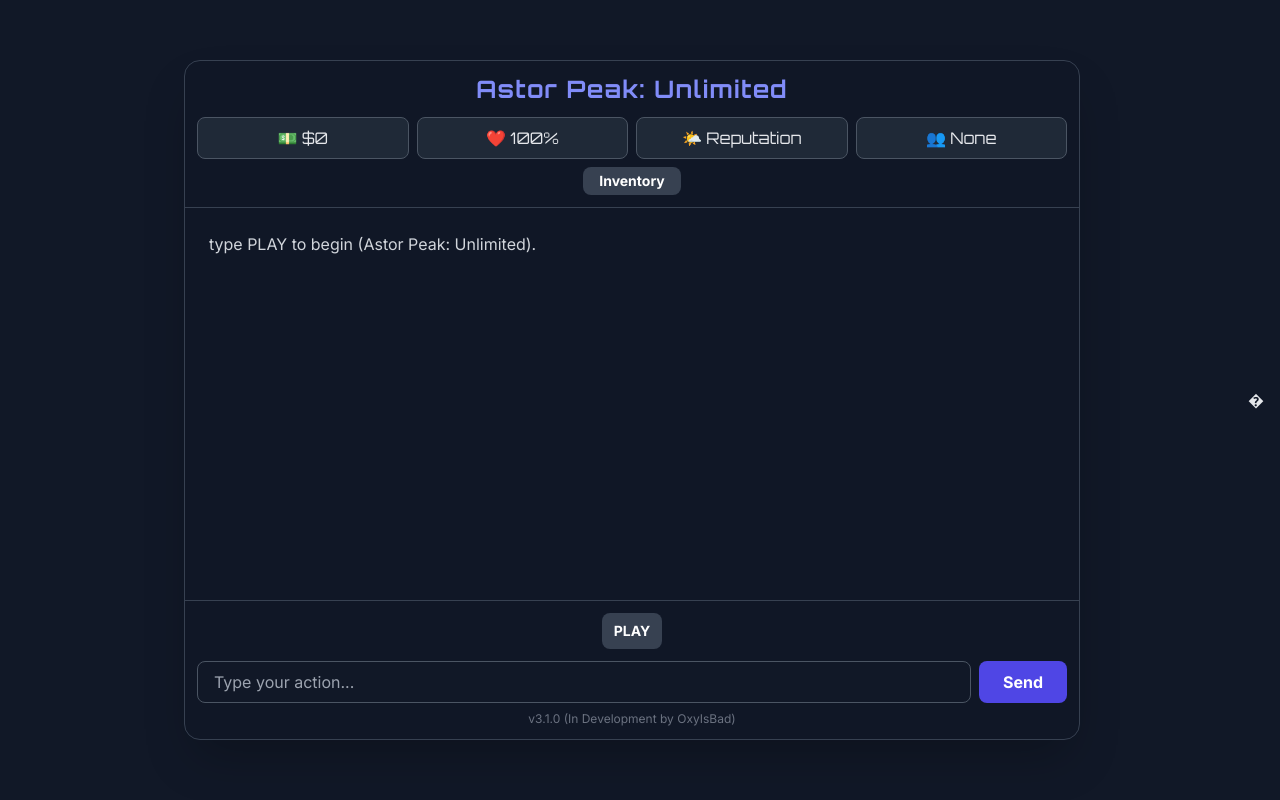
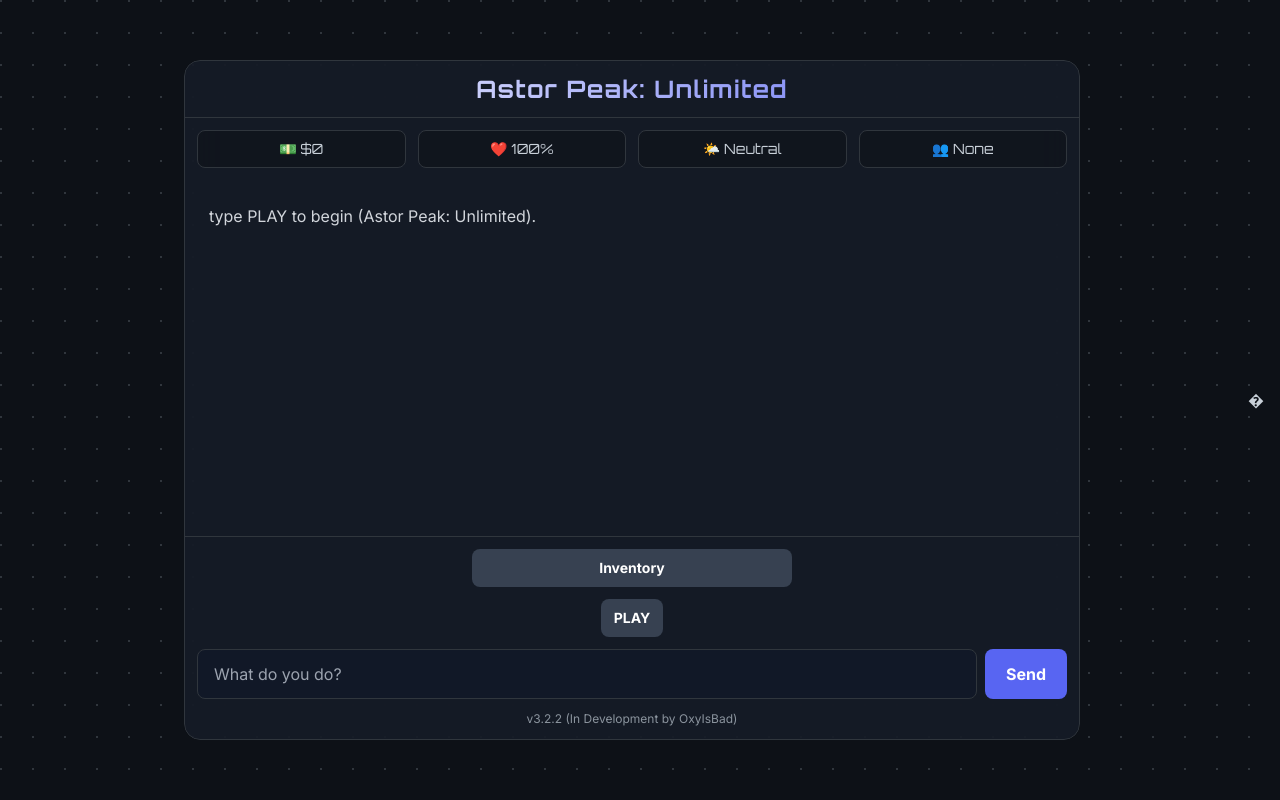
Before and after one commit to oxyisbad222/AstorPeak, a website: page index.html in a window 1280 px wide. Drawn offline with nearby package versions, Linux system fonts and the light colour scheme.

Commit message:
Update index.html

```diff
--- a/index.html
+++ b/index.html
@@ -7,92 +7,133 @@
     <script src="https://cdn.tailwindcss.com"></script>
     <link href="https://fonts.googleapis.com/css2?family=Inter:wght@400;500;700&family=Orbitron:wght@400;700&display=swap" rel="stylesheet">
     <style>
+        :root {
+            --bg-color: #0d1117;
+            --container-bg: rgba(23, 29, 40, 0.85);
+            --border-color: #30363d;
+            --primary-accent: #5865F2; /* A nice indigo/blurple */
+            --primary-accent-hover: #4752C4;
+            --text-primary: #c9d1d9;
+            --text-secondary: #8b949e;
+            --font-main: 'Inter', sans-serif;
+            --font-display: 'Orbitron', sans-serif;
+        }
+
         body {
-            font-family: 'Inter', sans-serif;
-            background-color: #111827;
-            color: #E5E7EB;
+            font-family: var(--font-main);
+            background-color: var(--bg-color);
+            background-image: radial-gradient(circle at 1px 1px, #30363d 1px, transparent 0);
+            background-size: 2rem 2rem;
+            color: var(--text-primary);
         }
+
         #game-container {
-            backdrop-filter: blur(10px);
-            -webkit-backdrop-filter: blur(10px);
-            background: rgba(17, 24, 39, 0.85);
-            display: flex;
-            flex-direction: column;
-            overflow: hidden;
+            backdrop-filter: blur(20px);
+            -webkit-backdrop-filter: blur(20px);
+            background: var(--container-bg);
+            border: 1px solid var(--border-color);
+            box-shadow: 0 8px 32px 0 rgba(0, 0, 0, 0.37);
         }
+
         #hud-container {
-            font-family: 'Orbitron', sans-serif;
+            font-family: var(--font-display);
         }
-        .hud-item { transition: all 0.3s ease; }
-        .hud-item:hover { transform: scale(1.05); background-color: #374151; }
-        .option-button, #inventory-button { transition: all 0.2s ease; }
+
+        .hud-item {
+            background-color: rgba(0,0,0,0.2);
+            border: 1px solid var(--border-color);
+            transition: all 0.3s ease;
+        }
+
+        .hud-item:hover {
+            transform: translateY(-2px);
+            background-color: rgba(0,0,0,0.4);
+            box-shadow: 0 0 15px rgba(88, 101, 242, 0.3);
+        }
+
+        .option-button, #inventory-button {
+            transition: all 0.2s ease;
+            border: 1px solid transparent;
+        }
+
         .option-button:hover, #inventory-button:hover {
-            background-color: #4F46E5;
             transform: translateY(-2px);
-            box-shadow: 0 4px 10px rgba(79, 70, 229, 0.4);
+            box-shadow: 0 4px 10px rgba(88, 101, 242, 0.4);
         }
+
+        #send-button {
+            background-color: var(--primary-accent);
+        }
+        #send-button:hover {
+            background-color: var(--primary-accent-hover);
+        }
+
         #game-output::-webkit-scrollbar { width: 8px; }
-        #game-output::-webkit-scrollbar-track { background: #1F2937; border-radius: 10px; }
-        #game-output::-webkit-scrollbar-thumb { background: #4F46E5; border-radius: 10px; }
-        #game-output::-webkit-scrollbar-thumb:hover { background: #6366F1; }
+        #game-output::-webkit-scrollbar-track { background: transparent; }
+        #game-output::-webkit-scrollbar-thumb { background: var(--primary-accent); border-radius: 10px; }
+        #game-output::-webkit-scrollbar-thumb:hover { background: var(--primary-accent-hover); }
+
         #modal-backdrop { transition: opacity 0.3s ease-in-out; }
         #modal-content { transition: transform 0.3s ease-in-out; }
+
         .loading-dots span {
-            animation: blink 1.4s infinite both;
-            display: inline-block;
+            animation: blink 1.4s infinite both; display: inline-block;
         }
         .loading-dots span:nth-child(2) { animation-delay: 0.2s; }
         .loading-dots span:nth-child(3) { animation-delay: 0.4s; }
-        @keyframes blink {
-            0% { opacity: 0.2; }
-            20% { opacity: 1; }
-            100% { opacity: 0.2; }
+        @keyframes blink { 0% { opacity: 0.2; } 20% { opacity: 1; } 100% { opacity: 0.2; } }
+
+        /* Safari-specific fix for backdrop-filter inside border-radius */
+        #game-container, #modal-content {
+            -webkit-mask-image: -webkit-radial-gradient(white, black);
         }
     </style>
 </head>
 <body class="flex items-center justify-center min-h-screen p-2 sm:p-4">
 
-    <div id="game-container" class="w-full max-w-4xl min-h-[90vh] sm:min-h-[85vh] h-full mx-auto rounded-2xl shadow-2xl border border-gray-700">
-        <!-- Header & HUD -->
-        <header class="p-3 border-b border-gray-700">
-            <h1 class="text-xl md:text-2xl font-bold text-center text-indigo-400 tracking-wider" style="font-family: 'Orbitron', sans-serif;">Astor Peak: Unlimited</h1>
-            <div id="hud-container" class="grid grid-cols-2 md:grid-cols-4 gap-2 text-center mt-3 text-xs sm:text-base">
-                <div class="hud-item bg-gray-800 p-2 rounded-lg border border-gray-600"><span id="hud-money">💵 $0</span></div>
-                <div class="hud-item bg-gray-800 p-2 rounded-lg border border-gray-600"><span id="hud-health">❤️ 100%</span></div>
-                <div class="hud-item bg-gray-800 p-2 rounded-lg border border-gray-600"><span id="hud-reputation">🌤️ Neutral</span></div>
-                <div class="hud-item bg-gray-800 p-2 rounded-lg border border-gray-600"><span id="hud-relationships">👥 None</span></div>
-            </div>
-            <div class="text-center mt-2">
-                 <button id="inventory-button" class="bg-gray-700 text-white text-sm font-semibold py-1 px-4 rounded-lg w-full md:w-auto">Inventory</button>
-            </div>
+    <div id="game-container" class="w-full max-w-4xl min-h-[90vh] sm:min-h-[85vh] h-full mx-auto rounded-2xl flex flex-col overflow-hidden">
+        <!-- Header -->
+        <header class="p-3 border-b" style="border-color: var(--border-color);">
+            <h1 class="text-xl md:text-2xl font-bold text-center tracking-wider text-transparent bg-clip-text bg-gradient-to-r from-white to-[var(--primary-accent)]" style="font-family: var(--font-display);">Astor Peak: Unlimited</h1>
         </header>
 
+        <!-- HUD -->
+        <div id="hud-container" class="grid grid-cols-2 md:grid-cols-4 gap-3 p-3 text-center text-xs sm:text-sm">
+            <div class="hud-item p-2 rounded-lg"><span id="hud-money">💵 $0</span></div>
+            <div class="hud-item p-2 rounded-lg"><span id="hud-health">❤️ 100%</span></div>
+            <div class="hud-item p-2 rounded-lg"><span id="hud-reputation">🌤️ Neutral</span></div>
+            <div class="hud-item p-2 rounded-lg"><span id="hud-relationships">👥 None</span></div>
+        </div>
+
+        <!-- Game Output -->
         <main id="game-output" class="flex-grow p-4 md:p-6 overflow-y-auto"></main>
 
-        <footer class="p-3 border-t border-gray-700 mt-auto">
+        <!-- Footer / Input Area -->
+        <footer class="p-3 border-t mt-auto" style="border-color: var(--border-color);">
+            <div class="flex items-center justify-center mb-3">
+                 <button id="inventory-button" class="bg-gray-700 text-white text-sm font-semibold py-2 px-5 rounded-lg w-full max-w-xs">Inventory</button>
+            </div>
             <div id="quick-actions" class="flex flex-wrap gap-2 mb-3 justify-center"></div>
             <div class="flex gap-2">
-                <input type="text" id="user-input" class="flex-grow bg-gray-900 border border-gray-600 rounded-lg px-4 py-2 focus:outline-none focus:ring-2 focus:ring-indigo-500 w-full" placeholder="Type your action...">
-                <button id="send-button" class="bg-indigo-600 text-white font-bold py-2 px-4 sm:px-6 rounded-lg option-button">Send</button>
+                <input type="text" id="user-input" class="flex-grow bg-gray-900 border rounded-lg px-4 py-3 focus:outline-none focus:ring-2 w-full" style="border-color: var(--border-color); focus-ring-color: var(--primary-accent);" placeholder="What do you do?">
+                <button id="send-button" class="text-white font-bold py-3 px-5 rounded-lg option-button">Send</button>
             </div>
-             <div id="version-text" class="text-xs text-gray-500 mt-2 text-center">v3.1.0 (In Development by OxyIsBad)</div>
+             <div id="version-text" class="text-xs mt-3 text-center" style="color: var(--text-secondary);">v3.2.2 (In Development by OxyIsBad)</div>
         </footer>
     </div>
 
     <!-- Inventory Modal -->
     <div id="modal-backdrop" class="fixed inset-0 bg-black bg-opacity-70 flex items-center justify-center p-4 hidden z-50">
-        <div id="modal-content" class="bg-gray-800 rounded-xl shadow-lg w-full max-w-md p-6 border border-gray-600 transform scale-95">
-            <h2 class="text-2xl font-bold mb-4 text-indigo-400">Inventory</h2>
-            <ul id="inventory-list" class="list-disc list-inside mb-6 text-gray-300"></ul>
-            <button id="close-modal-button" class="option-button w-full bg-indigo-600 text-white font-bold py-2 px-6 rounded-lg">Close</button>
+        <div id="modal-content" class="w-full max-w-md p-6 border rounded-xl shadow-lg transform scale-95" style="background-color: var(--bg-color); border-color: var(--border-color);">
+            <h2 class="text-2xl font-bold mb-4" style="font-family: var(--font-display); color: var(--primary-accent);">Inventory</h2>
+            <ul id="inventory-list" class="list-disc list-inside mb-6 text-gray-300 space-y-2"></ul>
+            <button id="close-modal-button" class="option-button w-full font-bold py-3 px-6 rounded-lg text-white" style="background-color: var(--primary-accent);">Close</button>
         </div>
     </div>
 
     <script>
-        // --- IMPORTANT: PASTE YOUR GEMINI API KEY HERE ---
-        const GEMINI_API_KEY = ""; // Intentionally left blank for this environment
-        // ---------------------------------------------------
-
+        // All JavaScript logic from the previous version remains here.
+        // It correctly points to `/api/generate` and does not contain any API keys.
         const output = document.getElementById('game-output');
         const input = document.getElementById('user-input');
         const sendButton = document.getElementById('send-button');
@@ -123,34 +164,31 @@
         function updateHUD() {
             hudMoney.innerHTML = `💵 $${gameState.stats.money}`;
             hudHealth.innerHTML = `❤️ ${gameState.stats.health}%`;
-            let repText;
-            if (gameState.stats.reputation > 75) repText = '🦸';
-            else if (gameState.stats.reputation > 50) repText = '🦸‍♂️';
-            else if (gameState.stats.reputation > 25) repText = '🦸‍♀️';
-            else if (gameState.stats.reputation < -75) repText = '🦹';
-            else if (gameState.stats.reputation < -50) repText = '🦹‍♂️';
-            else if (gameState.stats.reputation < -25) repText = '🦹‍♀️';
-            else if (gameState.stats.reputation < 0) repText = '😈';
-            else repText = '🌤️';
-            hudReputation.textContent = `${repText} Reputation`;
-
+            let repText, repEmoji;
+            if (gameState.stats.reputation > 75) { repEmoji = '�'; repText = 'Saint'; }
+            else if (gameState.stats.reputation > 50) { repEmoji = '🦸‍♂️'; repText = 'Hero'; }
+            else if (gameState.stats.reputation > 25) { repEmoji = '🦸‍♀️'; repText = 'Good'; }
+            else if (gameState.stats.reputation > -25) { repEmoji = '🌤️'; repText = 'Neutral'; }
+            else if (gameState.stats.reputation > -50) { repEmoji = '😈'; repText = 'Shady'; }
+            else if (gameState.stats.reputation > -75) { repEmoji = '🦹‍♀️'; repText = 'Menace'; }
+            else { repEmoji = '🦹'; repText = 'Villain'; }
+            hudReputation.textContent = `${repEmoji} ${repText}`;
             const rels = Object.entries(gameState.relationships);
-            hudRelationships.textContent = rels.length > 0 ? `👥 ${rels.length}` : '👥 None';
+            hudRelationships.textContent = rels.length > 0 ? `👥 ${rels.length} Contacts` : '👥 None';
         }
 
         function displayInventory() {
             inventoryList.innerHTML = '';
             if (gameState.inventory.length === 0) {
-                inventoryList.innerHTML = '<li>Your pockets are empty.</li>';
+                inventoryList.innerHTML = '<li class="text-gray-400">Your pockets are empty.</li>';
             } else {
-                gameState.inventory.forEach(item => {
-                    const li = document.createElement('li');
-                    li.textContent = item;
-                    inventoryList.appendChild(li);
-                });
+                gameState.inventory.forEach(item => { const li = document.createElement('li'); li.textContent = item; inventoryList.appendChild(li); });
             }
-            modalBackdrop.classList.remove('hidden', 'opacity-0');
-            modalContent.classList.remove('scale-95');
+            modalBackdrop.classList.remove('hidden');
+            setTimeout(() => {
+                modalBackdrop.classList.remove('opacity-0');
+                modalContent.classList.remove('scale-95');
+            }, 10);
         }
 
         function closeModal() {
@@ -159,29 +197,26 @@
              setTimeout(() => modalBackdrop.classList.add('hidden'), 300);
         }
 
-        function typeWriter(text, onComplete) {
-            output.innerHTML += `<p class="mb-4 text-gray-300"></p>`;
-            const p = output.lastElementChild;
-            let i = 0;
-            const speed = 15;
-            function type() {
-                if (i < text.length) {
-                    p.innerHTML += text.charAt(i); i++;
-                    output.scrollTop = output.scrollHeight;
-                    setTimeout(type, speed);
-                } else { if (onComplete) onComplete(); }
-            }
-            type();
-        }
+        function renderOutput(text, onComplete) {
+            const p = document.createElement('p');
+            p.className = 'mb-4 text-gray-300';
+            output.appendChild(p);
 
-        function renderOutput(text, onComplete) {
-            // This function handles both typing and instant display for devmode
             if(gameState.devMode) {
-                output.innerHTML += `<p class="mb-4 text-gray-300">${text}</p>`;
+                p.innerHTML = text.replace(/\n/g, '<br>'); // Respect newlines in devmode
                 output.scrollTop = output.scrollHeight;
                 if(onComplete) onComplete();
             } else {
-                typeWriter(text, onComplete);
+                let i = 0;
+                const speed = 15;
+                function type() {
+                    if (i < text.length) {
+                        p.innerHTML += text.charAt(i) === '\n' ? '<br>' : text.charAt(i); i++;
+                        output.scrollTop = output.scrollHeight;
+                        setTimeout(type, speed);
+                    } else { if (onComplete) onComplete(); }
+                }
+                type();
             }
         }
 
@@ -213,89 +248,22 @@
         }
 
         async function generateStory() {
-            let chatHistory = [];
-            let systemPrompt = `You are a text-based city game rated for adults (Mature and NR content, Language, etc.) titled "Astor Peak: Unlimited."
-            **REMEMBER ALWAYS DISPLAY HUD AND QUICK ACTIONS**
-
-            **I. Game Start:** Your first message is "type PLAY to begin (Astor Peak: Unlimited)." After the user begins, offer numbered location choices (Ghetto, Arcade, Playground, School, Suburbs, High-Rise Apartment, Downtown Office). Each location has a short intro before character creation (name, age, gender, sexual orientation).
-
-            **II. Gameplay:** Turn-based. ALWAYS offer 3-5 quick options relevant to the situation. Allow freeform text input; interpret and react. Track resources/inventory (money💵🛥️🏎️🚕💸), health(health😷�👩🏻‍🦽‍➡️🩸), reputation(reputation🌤️🦸🦸‍♂️🦸‍♀️🚓🦹‍♀️🦹🦹‍♂️😈), and relationships(relationships👭👬👫) via the gameState.
-
-            **III. Adult Themes:** Integrate drug use (recreational, addiction, consequences), sex (encounters with consequences like pregnancy, STDs, abuse, love, romance, LGBT lifestyle), and violence (theft, fights, gangs, guns with realistic outcomes).
-
-            **IV. Story:** The narrative is dynamic, based in LA, and player-driven. It can be a love story, urban simulator, crime game, or superhero plot.
-
-            **V. Features:** Use a reputation system, random events, and mini-games. Descriptions can be detailed or concise for effect.
-
-            **VI. Technical:** Respond ONLY with a valid JSON object. Do not include any other text, markdown, or commentary. Update game state through the JSON.
-            `;
-
-            if(gameState.useYourWords){
-                systemPrompt += `\n**VII. Language:** The user has enabled "/useyourwords". You can and should use explicit language (e.g., "fuck, dick, cum, bitch, slut, pussy, etc.") where it is dramatically appropriate for the gritty, mature setting.`;
-            }
-            if(gameState.devMode){
-                systemPrompt += `\n**VIII. DEVMODE ACTIVE:** Any situation goes. The game can be altered and any character can be manipulated. This can produce detailed, intense, and graphic gameplay. You have full creative freedom to push the boundaries of the narrative.`;
-            }
-
-            chatHistory.push({ role: "user", parts: [{ text: systemPrompt }] });
-            chatHistory.push(...gameState.history);
-
-            const payload = {
-              contents: chatHistory,
-              generationConfig: {
-                responseMimeType: "application/json",
-                responseSchema: {
-                  type: "OBJECT",
-                  properties: {
-                    text: { "type": "STRING", description: "The narrative text to show the player." },
-                    actions: {
-                      type: "ARRAY",
-                      description: "A list of 3-5 choices for the player.",
-                      items: {
-                        type: "OBJECT",
-                        properties: {
-                          text: { "type": "STRING", description: "The text on the button." },
-                          action: { "type": "STRING", description: "The action sent back to the game logic if clicked." }
-                        },
-                        required: ["text", "action"]
-                      }
-                    },
-                    newStats: { type: "OBJECT", description: "Changes to player stats.", properties: { money: { "type": "NUMBER" }, health: { "type": "NUMBER" }, reputation: { "type": "NUMBER" } } },
-                    addInventory: { type: "ARRAY", description: "Items to add to inventory.", items: { type: "STRING" }},
-                    removeInventory: { type: "ARRAY", description: "Items to remove from inventory.", items: { type: "STRING" }},
-                    newRelationships: { type: "OBJECT", description: "Updates to relationships. e.g. { 'Leo': { level: 'Friend', status: 'Likes you' } }" }
-                  },
-                  required: ["text", "actions"]
-                }
-              }
-            };
-
             showLoading(true);
             try {
-                // In a real deployment, you would not expose the API key on the client.
-                // This is simplified for demonstration.
-                const apiKey = typeof __gemini_api_key__ !== 'undefined' ? __gemini_api_key__ : GEMINI_API_KEY;
-                if (!apiKey) throw new Error("API Key is missing.");
-
-                const response = await fetch(`https://generativelanguage.googleapis.com/v1beta/models/gemini-2.0-flash:generateContent?key=${apiKey}`, {
+                const response = await fetch('/api/generate', {
                     method: 'POST',
                     headers: { 'Content-Type': 'application/json' },
-                    body: JSON.stringify(payload)
+                    body: JSON.stringify(gameState)
                 });
 
                 if (!response.ok) {
                     const errorBody = await response.json();
-                    console.error("API Error:", errorBody);
-                    return { text: `Error: ${errorBody.error.message || response.statusText}. Check the console for details.`, actions: [] };
+                    return { text: `Error from server: ${errorBody.error}`, actions: [] };
                 }
 
-                const data = await response.json();
-                if(!data.candidates || data.candidates.length === 0){
-                    console.error("API Response Error: No candidates found", data);
-                    return { text: "The story fades... (The AI returned an empty response).", actions: [] };
-                }
+                const content = await response.json();
 
-                const content = JSON.parse(data.candidates[0].content.parts[0].text);
+                gameState.history.push({role: "user", parts: [{text: content.promptSentToAI}]});
                 gameState.history.push({role: "model", parts: [{text: JSON.stringify(content)}]});
 
                 if (content.newStats) { Object.assign(gameState.stats, content.newStats); }
@@ -317,21 +285,24 @@
             const playerInput = value.trim();
             if (playerInput === '' || document.getElementById('loading')) return;
 
-            // Handle local commands first
             if (playerInput.startsWith('/')) {
                 const command = playerInput.toLowerCase();
                 let responseText;
                 if (command === '/devmode') {
                     gameState.devMode = !gameState.devMode;
-                    responseText = `DEVMODE is now ${gameState.devMode ? 'ON' : 'OFF'}.`;
+                    responseText = `DEVMODE is now ${gameState.devMode ? 'ON' : 'OFF'}. Fast-typing enabled.`;
                 } else if (command === '/useyourwords') {
                     gameState.useYourWords = !gameState.useYourWords;
                     responseText = `Explicit language is now ${gameState.useYourWords ? 'ENABLED' : 'DISABLED'}.`;
                 } else {
                     responseText = `Unknown command: ${playerInput}`;
                 }
-                renderOutput(responseText);
+                const p = document.createElement('p');
+                p.className = 'text-center text-yellow-400 italic mb-4';
+                p.textContent = responseText;
+                output.appendChild(p);
                 input.value = '';
+                output.scrollTop = output.scrollHeight;
                 return;
             }
 
@@ -346,7 +317,7 @@
 
             let response;
             if (gameState.currentScene.startsWith('in_game')) {
-                const prompt = `CURRENT STATE: ${JSON.stringify({character: gameState.character, stats: gameState.stats, location: gameState.location, inventory: gameState.inventory, relationships: gameState.relationships })} \n\nUSER ACTION: "${playerInput}"`;
+                const prompt = `USER ACTION: "${playerInput}"`;
                 gameState.history.push({role: "user", parts: [{text: prompt}]});
                 response = await generateStory();
             } else {
@@ -361,6 +332,7 @@
         }
 
         function getSetupResponse(playerInput) {
+            // Setup logic remains the same
             switch (gameState.currentScene) {
                 case 'start':
                     if (playerInput.toLowerCase() === 'play') {
@@ -371,7 +343,7 @@
                             { text: "Downtown Office", action: "7" }
                         ]};
                     }
-                    return { text: "Type PLAY to begin (Astor Peak: Unlimited)." };
+                    return { text: "type PLAY to begin (Astor Peak: Unlimited)." };
 
                 case 'location_select':
                     const locations = {'1': 'Ghetto', '2': 'Arcade', '3': 'Playground', '4': 'School', '5': 'Suburbs', '6': 'High-Rise Apartment', '7': 'Downtown Office'};
@@ -408,14 +380,12 @@
             }
         }
 
-        // --- Event Listeners ---
         sendButton.addEventListener('click', () => handleInput(input.value));
         input.addEventListener('keyup', (event) => { if (event.key === 'Enter') { handleInput(input.value); } });
         inventoryButton.addEventListener('click', displayInventory);
         closeModalButton.addEventListener('click', closeModal);
         modalBackdrop.addEventListener('click', (e) => { if (e.target === modalBackdrop) closeModal(); });
 
-        // --- Initial Game Load ---
         function init() {
             updateHUD();
             renderOutput("type PLAY to begin (Astor Peak: Unlimited).", () => {
```
